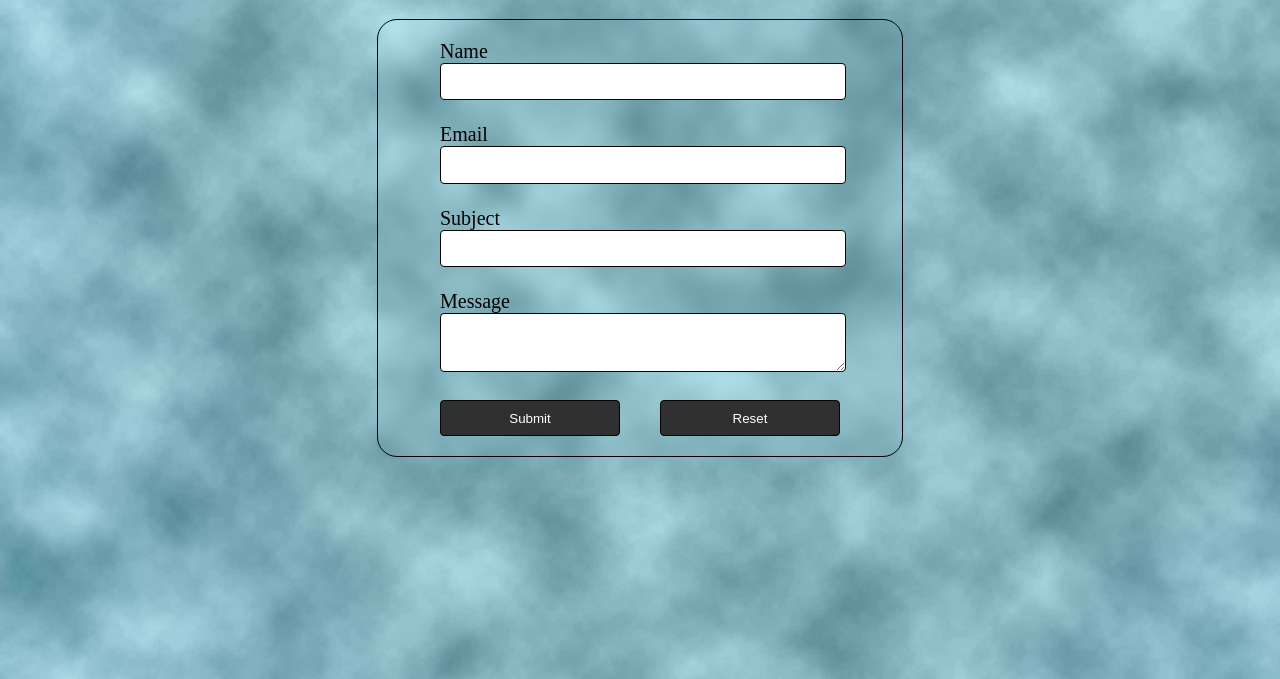
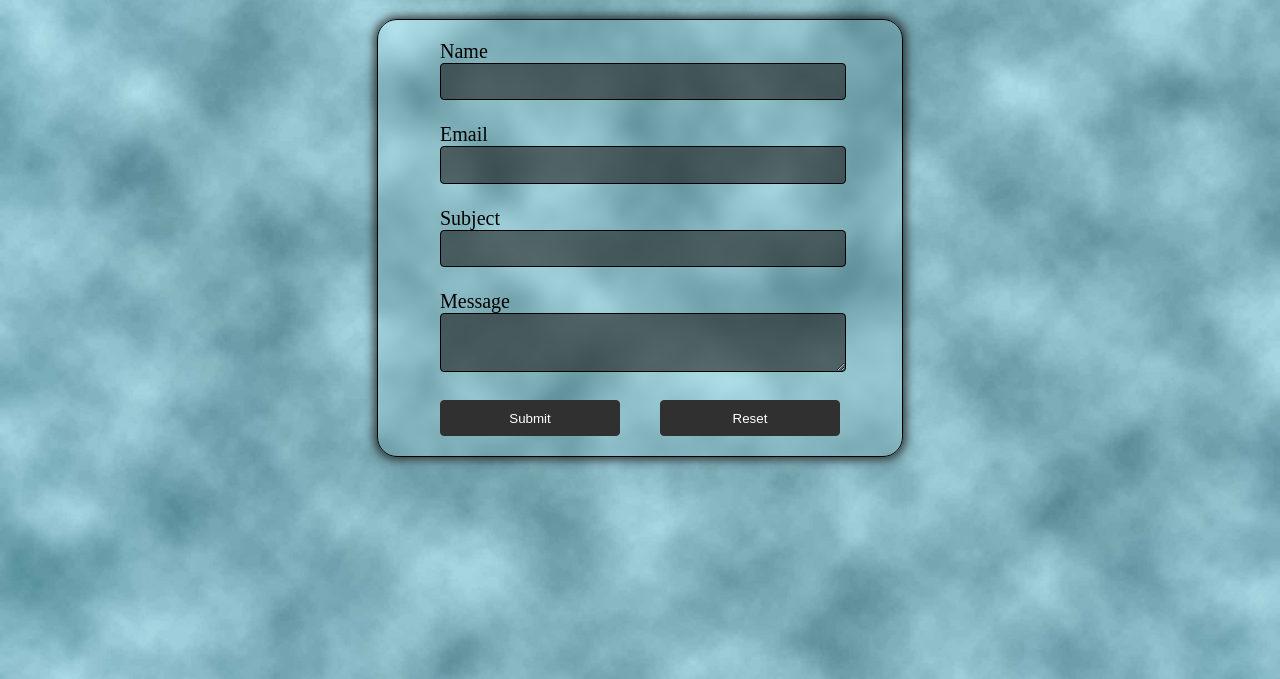
Before and after one commit to Martin-Bonchev/Martin-Bonchev.github.io, a plain HTML site: page index.html in a window 1280 px wide. Shown: the part 121-800 px from the top of the page. Drawn offline with Linux system fonts and the light colour scheme.

Commit message:
Update style.css
Added box-shadow to the email form;
Changed background color of input and text area;
Changed the default input:focus outline property;

```diff
--- a/assets/css/style.css
+++ b/assets/css/style.css
@@ -9,6 +9,20 @@ body {
     padding: 1rem;
     padding-top: 60px; /* Compensate `.navbar {height}` */
     margin: 0;
+}
+
+input, textarea {
+    background-color: rgba(34, 34, 34, 0.612);
+    border-radius: 0.3em;
+    border: solid black 1px;
+}
+
+textarea {
+    resize: vertical;
+}
+
+input:focus {
+    outline: 1.5px solid #000000;
 }
 
 /* BUTTONS */
@@ -103,11 +117,7 @@ body {
     padding: 1em 5%;
     border: solid black 1px;
     border-radius: 1em;
-}
-
-#email-form input, textarea {
-    border-radius: 0.3em;
-    border: solid black 1px;
+    box-shadow: rgba(31, 31, 31, 0.822)0 0 10px 3px;
 }
 
 #email-form > input, textarea {
```
